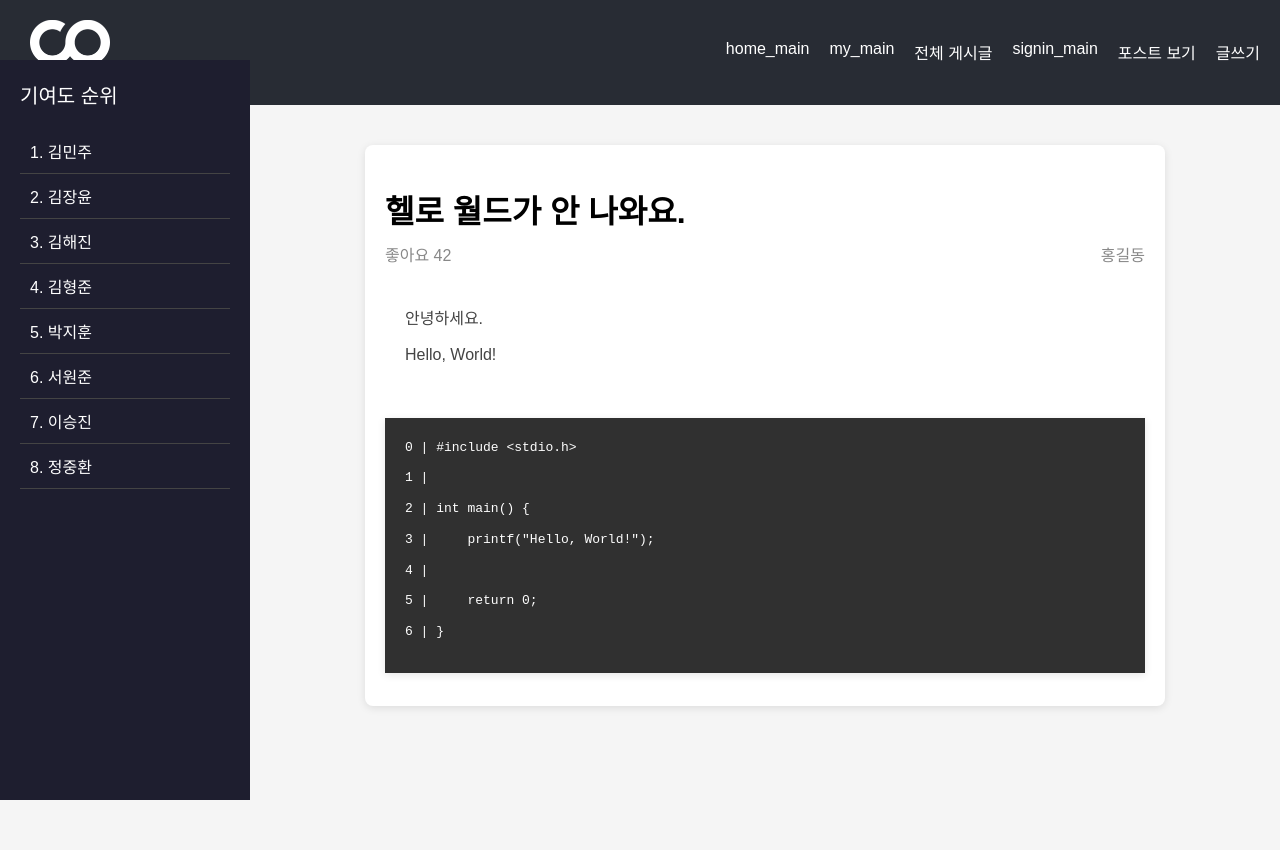
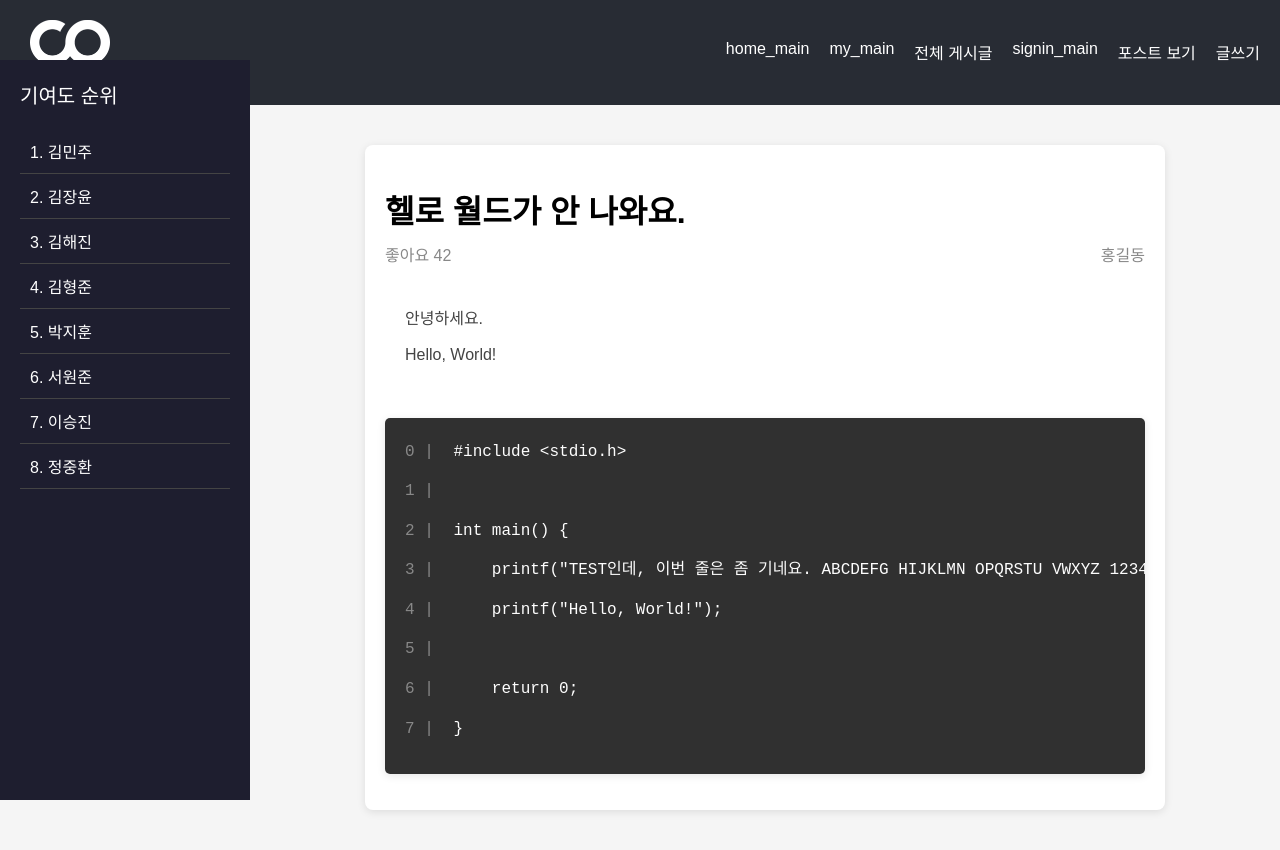
Before and after one commit to Core-View/Front-End, a React (Create React App) app in the folder front/: page /post_view in a window 1280 px wide. Before the commit the page ends 800 px from the top, so only its background shows below. Built offline with nearby package versions, Linux system fonts and the light colour scheme.

Commit message:
Feat: \n 기호 처리
- 코드에 \n기호가 있을 경우 줄 넘김이 되는 버그 수정
- 스타일링 재조정

```diff
--- a/front/package.json
+++ b/front/package.json
@@ -15,6 +15,7 @@
     "react-icons": "^5.2.1",
     "react-router-dom": "^6.23.1",
     "react-scripts": "5.0.1",
+    "react-syntax-highlighter": "^15.5.0",
     "web-vitals": "^2.1.4"
   },
   "scripts": {
--- a/front/src/Post/post_view.css
+++ b/front/src/Post/post_view.css
@@ -57,13 +57,17 @@ body {
     margin-top: 20px;
     line-height: 1.6;
     color: #fdfdfd;
+    border-radius: 5px;
+    overflow-x: auto;
     background-color: #303030;
+    font-family: 'Courier New', Courier, monospace;
 }
 
 .post-code-line {
     position: relative;
     padding-right: 100px; /* 버튼 공간 확보 */
     margin-bottom: 10px;
+    padding: 2px 0; /* 줄 간 여백 */
     transition: background-color 0.3s;
 }
 
@@ -71,9 +75,16 @@ body {
     background-color: #3f3f3f; /* 마우스를 올렸을 때 줄의 배경색 */
 }
 
+.post-code-line .line-number {
+    color: #888; /* 줄 번호 색상 */
+    margin-right: 10px; /* 줄 번호와 코드 간 여백 */
+    user-select: none; /* 드래그 방지 */
+}
+
 /* 피드백 */
 .feedback-button {
     position: absolute;
+    border-radius: 3px;
     background: #007bff;
     border: none;
     color: white;
@@ -91,7 +102,7 @@ body {
 .feedback-text {
     margin-top: 5px;
     font-size: 0.9rem;
-    color: rgb(128, 128, 128);
+    color: #888;
 }
 
 /* 피드백 팝업 */
--- a/front/src/Post/post_view.jsx
+++ b/front/src/Post/post_view.jsx
@@ -14,11 +14,12 @@ Hello, World!
 #include <stdio.h>
 
 int main() {
+    printf("TEST인데, 이번 줄은 좀 기네요. ABCDEFG HIJKLMN OPQRSTU VWXYZ 1234567890 가나다라마바사아자차카타파하 안녕하세요. 헬로 월드가 안 나와서 질문 드립니다.\\n");
     printf("Hello, World!");
 
     return 0;
 }
-    `.trim().split('\n'); // 줄 단위로 쪼개기
+    `.trim(); // 줄 단위로 쪼개지 않음
 
     // 현재 로그인된 유저의 Id
     const loggedInUserId = "user123";
@@ -75,9 +76,11 @@ int main() {
                 ))}
             </div>
             <pre className="post-code">
-                {code.map((line, index) => (
+                {code.split('\n').map((line, index) => (
                     <div key={index} className="post-code-line">
-                        <span className="non-drag">{index} | </span>
+                        <span className="non-drag">
+                            <span className="line-number">{index} | </span>
+                        </span>
                         <span>{line}</span>
                         <button className={`feedback-button ${feedback[index] ? 'active' : ''}`} onClick={() => handleFeedbackClick(index)}>
                             피드백 {feedback[index] ? `(${feedback[index].length})` : ''}
```
Also changed, not shown: 1 other file (tests, documents, lock files or other folders).
